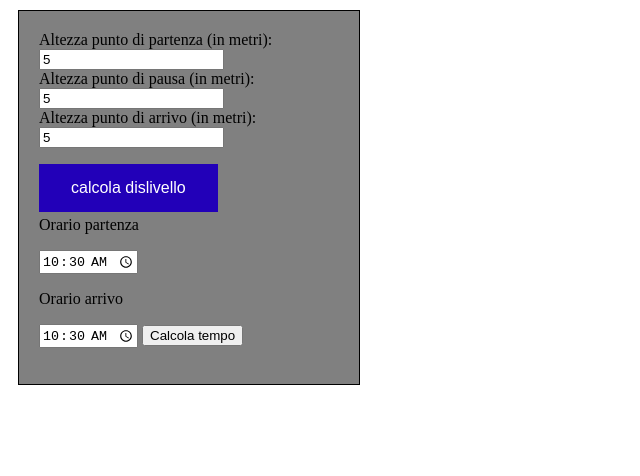
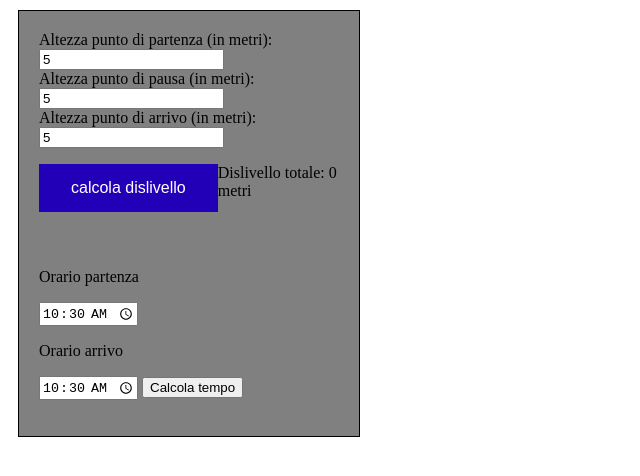
Before and after one commit to Enry5858/STA, a plain HTML site: page js5.html in a window 1280 px wide. Both pictures are taken after typing "5", "5", "5", "10:30", "10:30" into the empty fields and a click on the button "calcola dislivello". Shown: the whole page, without its empty margins (0-640 px from the left). Drawn offline with Linux system fonts and the light colour scheme.

Commit message:
Update js5.html

```diff
--- a/js5.html
+++ b/js5.html
@@ -60,16 +60,18 @@
     </div>
 
    <script>
-    function calcola(){
-        let i1;
-        let i2;
-        let i3;
-        let risultato;
-        i1 = parseInt(document.getElementById("partenza").value);
-        i2 = parseInt(document.getElementById("merenda").value);
-        i3 = parseInt(document.getElementById("arrivo").value);
-        risultato = i3 - i1;
-        document.getElementById("out1").innerHTML = risultato;
+
+    function button() {
+        // Ottieni i valori delle altezze inserite
+        let start = parseFloat(document.getElementById("startHeight").value);
+        let pause = parseFloat(document.getElementById("pauseHeight").value);
+        let end = parseFloat(document.getElementById("endHeight").value);
+
+        // Calcola il dislivello totale
+        let dislivelloTotale = Math.abs(end - start);
+
+        // Mostra il risultato
+        document.getElementById("out1").innerHTML = "Dislivello totale: " + dislivelloTotale + " metri";
     }
   function calcolaTempo() {
             let partenza = document.getElementById("orarioPartenza").value.split(":");
```
